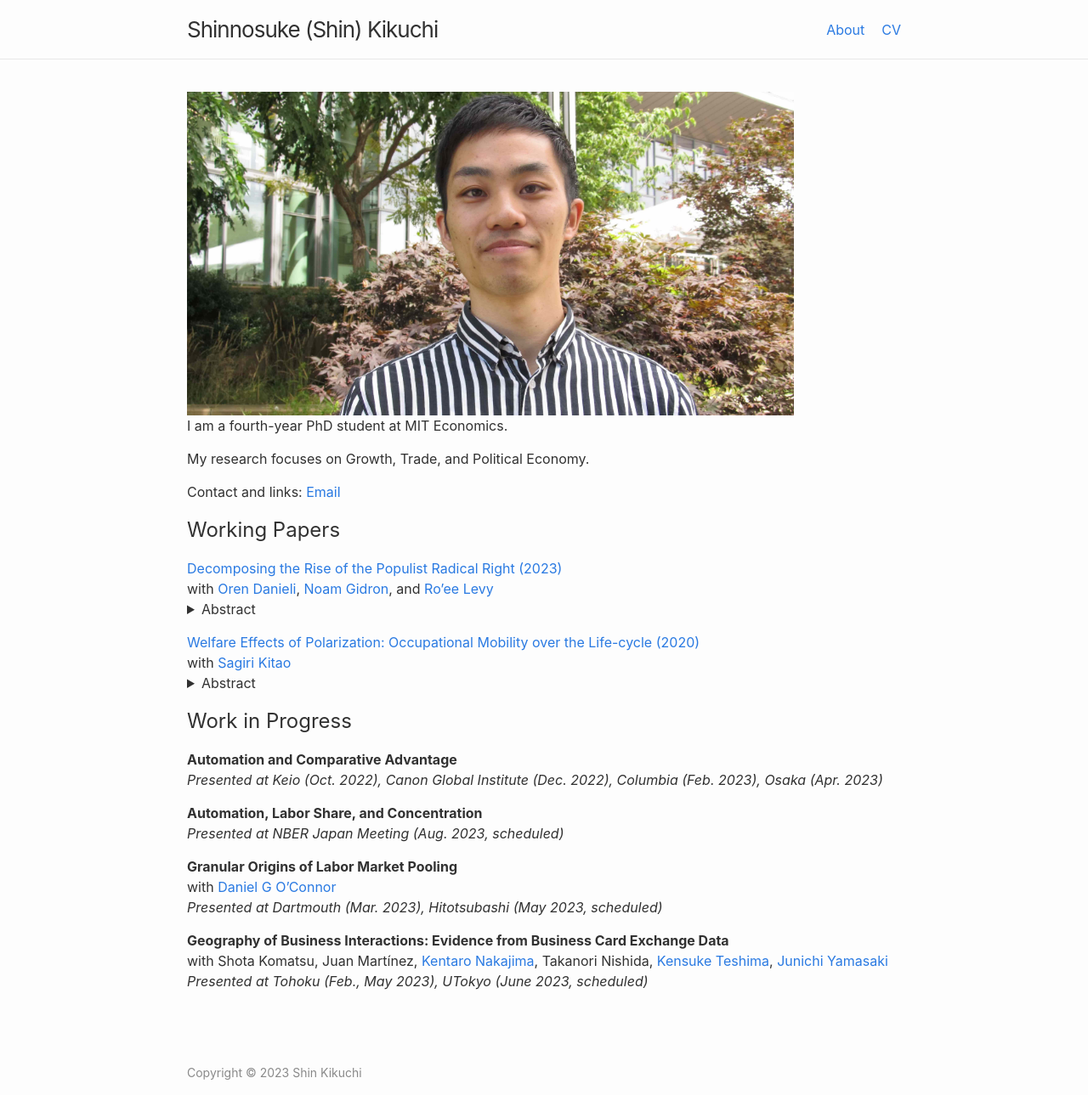
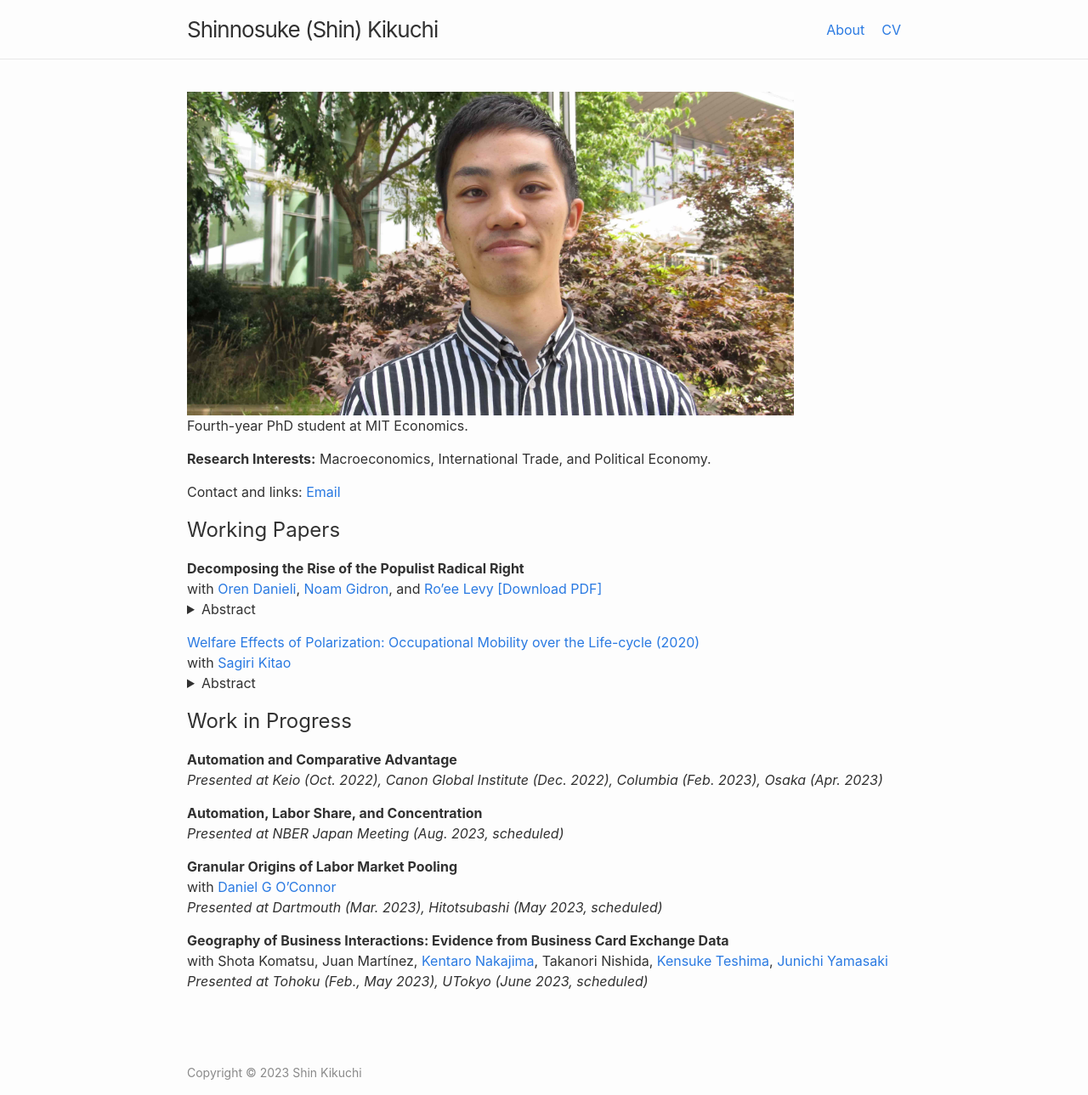
Before and after one commit to shinnkikuchi/shinnkikuchi.github.io, a Jekyll site: the page built from index.md, in a window 1280 px wide. Shown: the whole page at 85% size. Built offline with Jekyll 4.4.1, drawn with Linux system fonts in a browser that asks for light colours.

Commit message:
Update index.md
download PDF added

```diff
--- a/index.md
+++ b/index.md
@@ -6,9 +6,9 @@ layout: home
 title: Home
 ---
 
-I am a fourth-year PhD student at MIT Economics.
+Fourth-year PhD student at MIT Economics.
 
-My research focuses on Growth, Trade, and Political Economy.
+**Research Interests:** Macroeconomics, International Trade, and Political Economy.
 
 
 Contact and links: [Email](mailto:skikuchi@mit.edu)
@@ -16,11 +16,10 @@ Contact and links: [Email](mailto:skikuchi@mit.edu)
 
 ## Working Papers
 
-<a href="/files/research/DGKL-Populism.pdf" target="_blank">Decomposing the Rise of the Populist Radical Right (2023)</a>
-<br>
+**Decomposing the Rise of the Populist Radical Right**<br>
 with <a href="https://www.orendanieli.com/home" target="_blank">Oren Danieli</a>,
 <a href="https://scholar.harvard.edu/gidron/home" target="_blank">Noam Gidron</a>,
-and <a href="https://www.roeelevy.com/" target="_blank">Ro'ee Levy</a><br>
+and <a href="https://www.roeelevy.com/" target="_blank">Ro'ee Levy</a> <a href="/files/research/DGKL-Populism.pdf" target="_blank">[Download PDF]</a><br>
 <details style="margin-bottom: 15px; margin-top: -15px">
 	<summary>Abstract</summary>
 	Support for populist radical right parties in Europe has dramatically increased in the twenty-first century. We decompose the rise of the populist radical right between 2005 and 2020 into four components: changes in party positions, changes in voter attributes (demographics and opinions), changes in voters' priorities, and a residual. We merge two wide data sets on party positions and voter attributes and estimate voter priorities using a probabilistic voting model. We find that shifts in party positions and changes in voter attributes explain only a negligible part of the rise of populist radical right parties. The primary driver behind the success of these parties lies in voters' changing priorities. Particularly, voters are less likely to decide which party to support based on parties' economic positions. Instead, voters---mainly older, non-unionized, low-educated men---increasingly prioritize nativist cultural issues. This allows populist radical right parties to tap into a pre-existing reservoir of culturally conservative voters.
```
